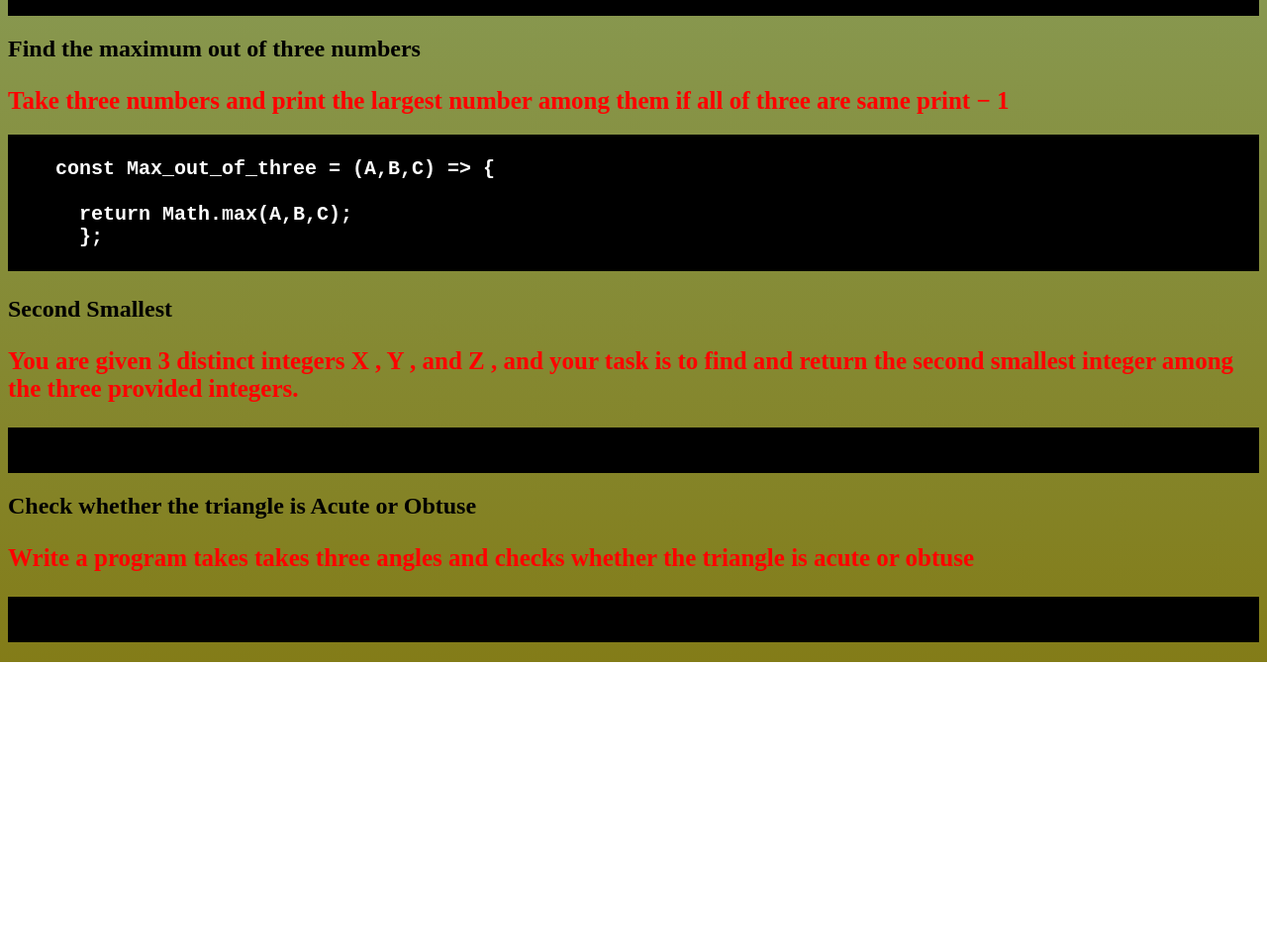
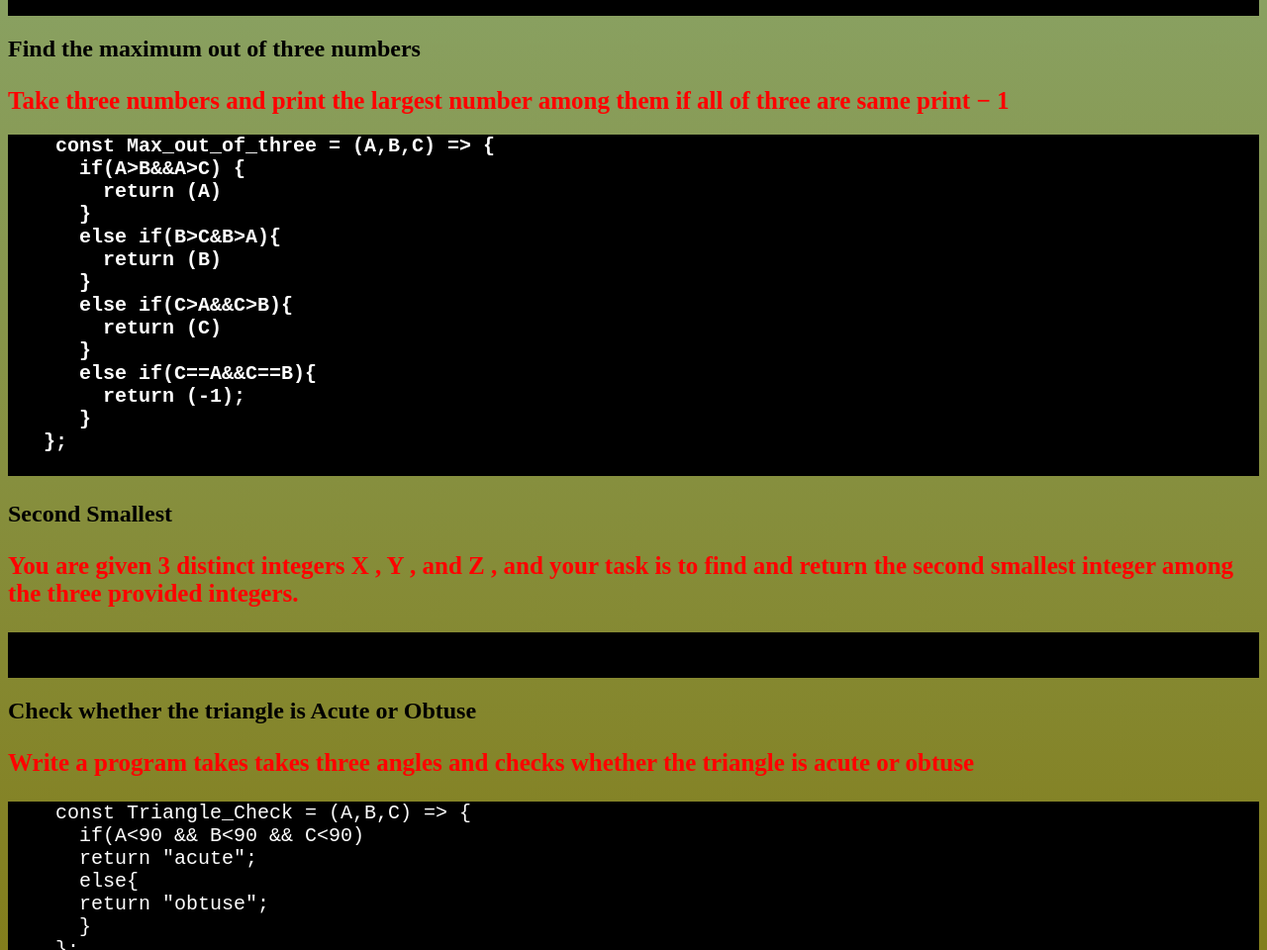
Before and after one commit to Chintu5268/js_handson2, a plain HTML site: page index.html in a window 1280 px wide. Shown: the part 1840-2800 px from the top of the page at 99% size. Before the commit the page ends 2509 px from the top, so only its background shows below. Drawn offline with Linux system fonts and the light colour scheme.

Commit message:
adding code

```diff
--- a/index.html
+++ b/index.html
@@ -18,7 +18,7 @@
 
  </pre>
   <h2>Check whether the condition is fulfilled or not?</h2>
-  <h3>Write a program that takes a number and prints whether the number is divisible by 6and 9or not</h3>
+  <h3>Write a program that takes a number and prints whether the number is divisible by 6 and 9 or not</h3>
   <pre>
 
 
@@ -88,11 +88,20 @@ const isEligible = (a) => {
 
 
   <pre>
-
     const Max_out_of_three = (A,B,C) => {
-
-      return Math.max(A,B,C);
-      };
+      if(A>B&&A>C) {
+        return (A)
+      }
+      else if(B>C&B>A){
+        return (B)
+      }
+      else if(C>A&&C>B){
+        return (C)
+      }
+      else if(C==A&&C==B){
+        return (-1);
+      }
+   };
     </pre>
 <h2>Second Smallest</h2>
 <h3>You are given 3 distinct integers  X , Y ,  and  Z ,  and your task is to find and return the second smallest integer among the three provided integers.</h3>
@@ -104,7 +113,13 @@ const isEligible = (a) => {
 <h2>Check whether the triangle is Acute or Obtuse</h2>
 <h3>Write a program takes takes three angles and checks whether the triangle is acute or obtuse</h3>
    <pre>
-
+    const Triangle_Check = (A,B,C) => {
+      if(A<90 && B<90 && C<90)
+      return "acute";
+      else{
+      return "obtuse";
+      }
+    };
    </pre>
 </body>
 
```
